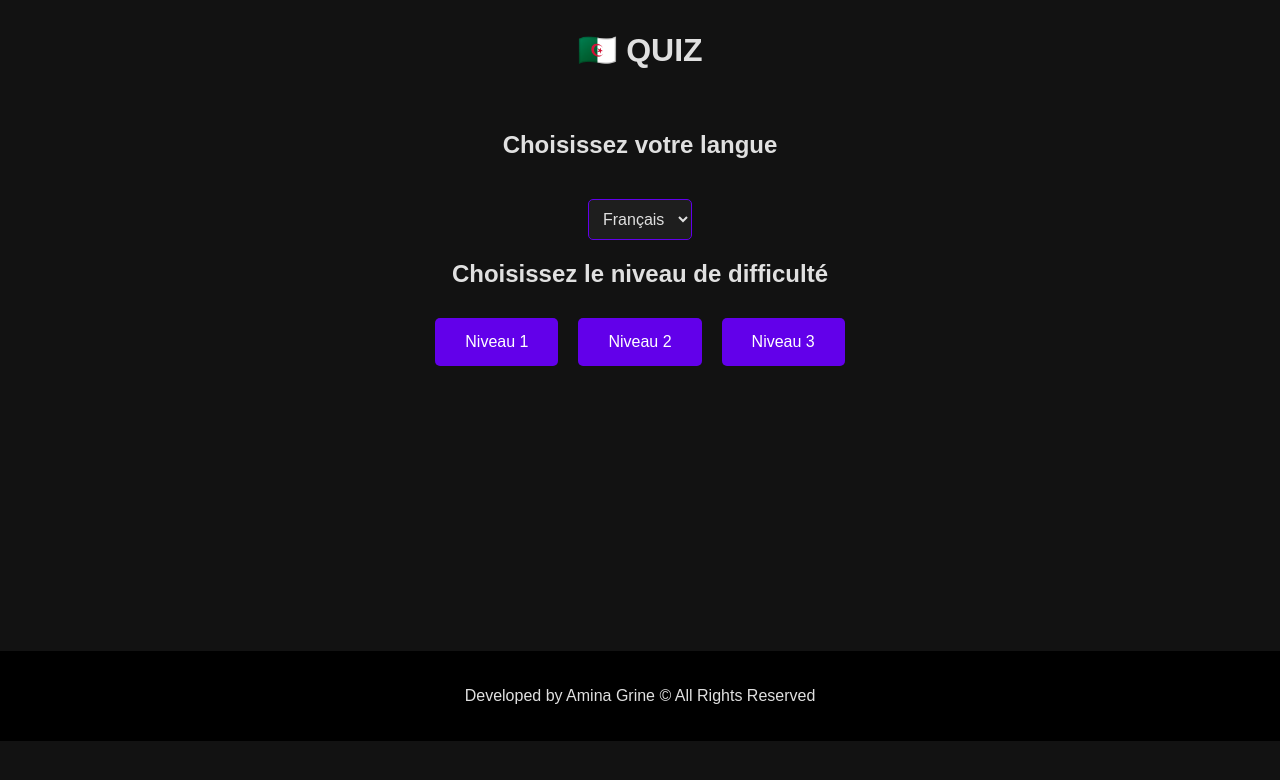
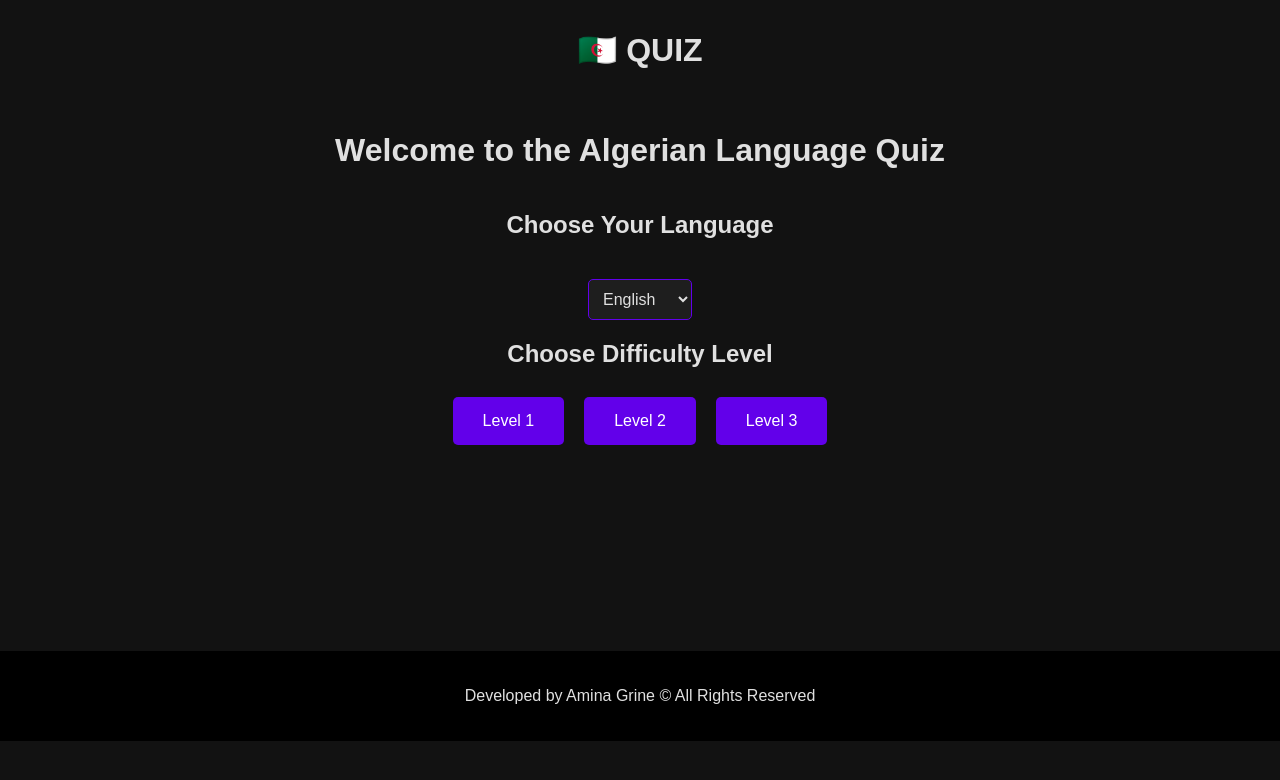
Before and after one commit to aminagr/AlgerianLanguageQuiz, a React (Vite) app: page / in a window 1280 px wide. Shown: the top 780 px of the page. Built offline with nearby package versions, Linux system fonts and the light colour scheme.

Commit message:
Quiz Code Updated

```diff
--- a/src/Home.jsx
+++ b/src/Home.jsx
@@ -4,6 +4,7 @@ import questions from './questions';
 
 const translations = {
   fr: {
+    welcome: "Bienvenue dans le quiz de langue algérienne",
     title: "Choisissez votre langue",
     difficultyTitle: "Choisissez le niveau de difficulté",
     level1: "Niveau 1",
@@ -11,6 +12,7 @@ const translations = {
     level3: "Niveau 3",
   },
   en: {
+    welcome: "Welcome to the Algerian Language Quiz",
     title: "Choose Your Language",
     difficultyTitle: "Choose Difficulty Level",
     level1: "Level 1",
@@ -21,7 +23,7 @@ const translations = {
 
 const Home = () => {
   const [startQuiz, setStartQuiz] = useState(false);
-  const [language, setLanguage] = useState('fr');
+  const [language, setLanguage] = useState('en'); // Changement de langue par défaut
   const [difficulty, setDifficulty] = useState(null);
 
   const handleStartQuiz = (level) => {
@@ -33,10 +35,12 @@ const Home = () => {
     <div className="home">
       {!startQuiz ? (
         <>
+          <h1 className='welcome'>{translations[language].welcome}</h1>
           <h2>{translations[language].title}</h2>
           <select onChange={(e) => setLanguage(e.target.value)} value={language}>
+
+            <option value="en">English</option>
             <option value="fr">Français</option>
-            <option value="en">English</option>
           </select>
           <h2>{translations[language].difficultyTitle}</h2>
           <button onClick={() => handleStartQuiz('niveau1')}>{translations[language].level1}</button>
--- a/src/Quiz.jsx
+++ b/src/Quiz.jsx
@@ -1,18 +1,29 @@
 import React, { useState } from 'react';
 import Question from './Question';
 import questions from './questions';
+
+const translations = {
+  fr: {
+    quizFinished: 'Quiz terminé! Votre score est:',
+    exit: 'Quitter',
+  },
+  en: {
+    quizFinished: 'Quiz finished! Your score is:',
+    exit: 'Exit',
+  },
+};
 
 const Quiz = ({ language, difficulty, setStartQuiz }) => {
   const [currentQuestion, setCurrentQuestion] = useState(0);
   const [score, setScore] = useState(0);
   const [result, setResult] = useState(null);
   const [selectedAnswer, setSelectedAnswer] = useState(null);
-  const [isDisabled, setIsDisabled] = useState(false); // Nouvel état pour désactiver les réponses
+  const [isDisabled, setIsDisabled] = useState(false);
 
   const currentQuestions = questions[language][difficulty];
 
   const handleAnswer = (index) => {
-    if (isDisabled) return; // Empêche l'action si les boutons sont désactivés
+    if (isDisabled) return;
 
     setSelectedAnswer(index);
     const isCorrect = index === currentQuestions[currentQuestion].correct;
@@ -21,13 +32,13 @@ const Quiz = ({ language, difficulty, setStartQuiz }) => {
     }
 
     setResult(isCorrect);
-    setIsDisabled(true); // Désactive les boutons
+    setIsDisabled(true);
 
     setTimeout(() => {
       setResult(null);
       setSelectedAnswer(null);
       setCurrentQuestion(currentQuestion + 1);
-      setIsDisabled(false); // Réactive les boutons
+      setIsDisabled(false);
     }, 1000);
   };
 
@@ -51,20 +62,20 @@ const Quiz = ({ language, difficulty, setStartQuiz }) => {
             handleAnswer={handleAnswer}
             result={result}
             selectedAnswer={selectedAnswer}
-            isDisabled={isDisabled} // Passe l'état de désactivation
+            isDisabled={isDisabled}
           />
           <p className="question-number">
-            Question {currentQuestion + 1} / {currentQuestions.length}
+            {language === 'fr' ? 'Question' : 'Question'} {currentQuestion + 1} / {currentQuestions.length}
           </p>
           <button onClick={handleQuit} className="quit-button-mob">
-            <span>{language === 'fr' ? 'Quitter ' : 'Exit '}</span>❌
+            <span>{translations[language].exit}</span>❌
           </button>
         </>
       ) : (
         <>
-          <h2>{language === 'fr' ? 'Quiz terminé! Votre score est:' : 'Quiz finished! Your score is:'} {score}/{currentQuestions.length}</h2>
+          <h2>{translations[language].quizFinished} {score}/{currentQuestions.length}</h2>
           <button onClick={handleQuit} className="quit-button">
-            <span>{language === 'fr' ? 'Quitter ' : 'Exit '}</span>❌
+            <span>{translations[language].exit}</span>❌
           </button>
           <button onClick={handleReplay} className="replay-button">
             {language === 'fr' ? 'Rejouer' : 'Replay'}
--- a/src/Styles.css
+++ b/src/Styles.css
@@ -18,15 +18,23 @@ html, body {
   margin: 0 !important;
   align-content: space-between;
 }
-.home, .quiz {
-
+.home {
   text-align: center;
   animation: fadeIn 1s;
-  max-width: 500px; /* Limiter la largeur pour les écrans larges */
   width: 100%; /* Prendre toute la largeur sur les petits écrans */
   padding: 10px; /* Ajouter du padding pour le confort */
+}
 
+.quiz {
+  display: flex; /* Activer Flexbox */
+  flex-direction: column; /* Aligner les éléments verticalement */
+  align-items: center; /* Centrer horizontalement */
+  animation: fadeIn 1s;
+
+  width: 100%; /* Prendre toute la largeur sur les petits écrans */
+  padding: 10px; /* Ajouter du padding pour le confort */
 }
+
 
 button {
   background-color: #6200ea;
@@ -136,6 +144,12 @@ padding: 10px 0;
 background-color: #3700b3;
   transform: scale(1.05);
 }
+
+
+.welcome{text-align: center;
+padding-bottom: 20px;}
+
+
 @media (max-width: 600px) {
   body {
     height: auto; /* Permettre un défilement sur mobile */
@@ -217,6 +231,7 @@ background-color: #3700b3;
 
   width: 100%; /* Prendre toute la largeur */
   position: relative; /* Garder la position relative */
+  padding: 20px 0;
   }
 }
 
```
